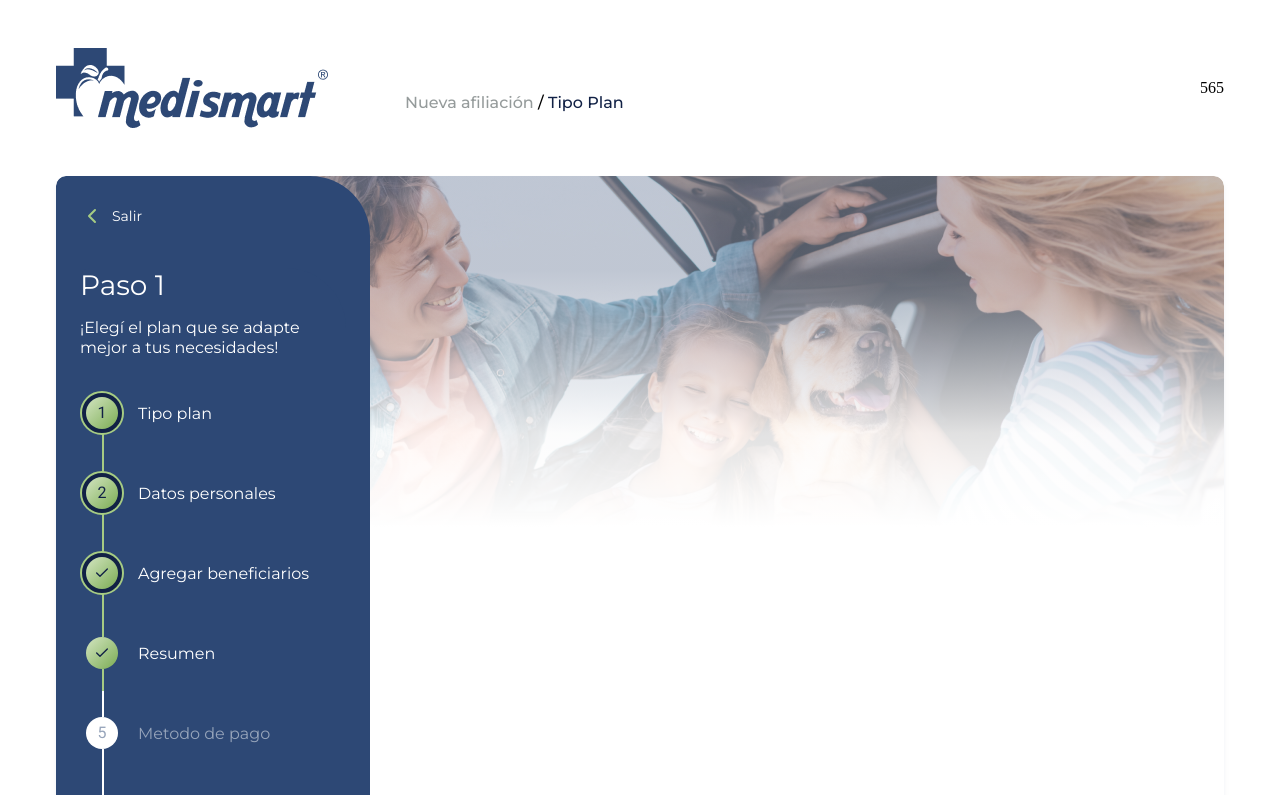
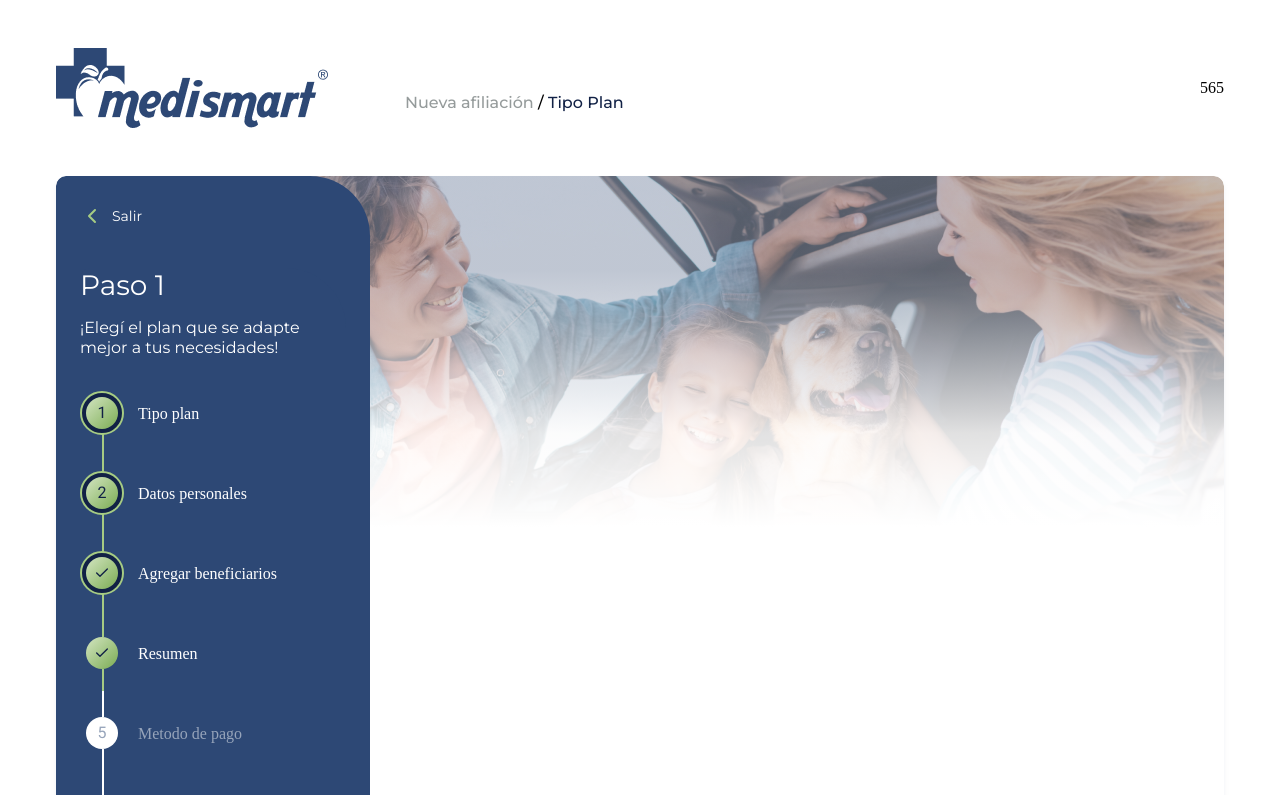
Before and after one commit to jjgarcia133z/autoafiliacion, a Next.js app: page / in a window 1280 px wide. Shown: the top 795 px of the page. Built offline with nearby package versions, Linux system fonts and the light colour scheme.

Commit message:
Se agrega font Radley

```diff
--- a/styles/globals.css
+++ b/styles/globals.css
@@ -53,81 +53,38 @@
 
   box-sizing: border-box;
 }
-p{
+p {
   line-height: 19.6px;
-}
-@font-face {
-  font-family: "Montserrat";
-  src: url("../assets/fonts/Montserrat/Montserrat-VariableFont_wght.ttf")
-    format("truetype");
-}
-@font-face {
-  font-family: "Montserrat";
-  src: url("../assets/fonts/Montserrat/static/Montserrat-Black.ttf")
-    format("truetype");
-}
-@font-face {
-  font-family: "Montserrat_bold";
-  src: url("../assets/fonts/Montserrat/static/Montserrat-Bold.ttf")
-    format("truetype");
 }
 
 @font-face {
   font-family: "Montserrat";
-  src: url("../assets/fonts/Montserrat/static/Montserrat-ExtraLight.ttf")
-    format("truetype");
+  src: url("../assets/fonts/Montserrat/Montserrat-VariableFont_wght.ttf")
+      format("truetype"),
+    url("../assets/fonts/Montserrat/static/Montserrat-Black.ttf")
+      format("truetype"),
+    url("../assets/fonts/Montserrat/static/Montserrat-ExtraLight.ttf")
+      format("truetype"),
+    url("../assets/fonts/Montserrat/static/Montserrat-Light.ttf")
+      format("truetype"),
+    url("../assets/fonts/Montserrat/static/Montserrat-Medium.ttf")
+      format("truetype"),
+    url("../assets/fonts/Montserrat/static/Montserrat-Regular.ttf")
+      format("truetype"),
+    url("../assets/fonts/Montserrat/static/Montserrat-SemiBold.ttf")
+      format("truetype"),
+    url("../assets/fonts/Montserrat/static/Montserrat-Thin.ttf")
+      format("truetype");
 }
 @font-face {
-  font-family: "Montserrat";
-  src: url("../assets/fonts/Montserrat/static/Montserrat-Light.ttf")
-    format("truetype");
-}
-@font-face {
-  font-family: "Montserrat_medium";
-  src: url("../assets/fonts/Montserrat/static/Montserrat-Medium.ttf")
-    format("truetype");
-}
-@font-face {
-  font-family: "Montserrat_regular";
-  src: url("../assets/fonts/Montserrat/static/Montserrat-Regular.ttf")
-    format("truetype");
-}
-@font-face {
-  font-family: "Montserrat";
-  src: url("../assets/fonts/Montserrat/static/Montserrat-SemiBold.ttf")
-    format("truetype");
-}
-@font-face {
-  font-family: "Montserrat";
-  src: url("../assets/fonts/Montserrat/static/Montserrat-Thin.ttf")
-    format("truetype");
-}
-@font-face {
-  font-family: "Roboto";
-  src: url("../assets/fonts/Roboto/Roboto-Regular.ttf") format("truetype");
-}
-
-@font-face {
-  font-family: "Montserrat";
-  src: url("../assets/fonts/Montserrat/Montserrat-VariableFont_wght.ttf") format("truetype"),
-       url("../assets/fonts/Montserrat/static/Montserrat-Black.ttf")
-      format("truetype"),
-    url("../assets/fonts/Montserrat/static/Montserrat-ExtraLight.ttf") format("truetype"),
-       url("../assets/fonts/Montserrat/static/Montserrat-Light.ttf")
-      format("truetype"),
-    url("../assets/fonts/Montserrat/static/Montserrat-Medium.ttf") format("truetype"),
-       url("../assets/fonts/Montserrat/static/Montserrat-Regular.ttf")
-      format("truetype"),
-    url("../assets/fonts/Montserrat/static/Montserrat-SemiBold.ttf") format("truetype"),
-       url("../assets/fonts/Montserrat/static/Montserrat-Thin.ttf")
-      format("truetype");
+  font-family: "Radley";
+  src: url("../assets/fonts/Radley/Radley-Regular.ttf") format("truetype");
 }
 
 @font-face {
   font-family: "Roboto";
   src: url("../assets/fonts/Roboto/Roboto-Regular.ttf") format("truetype");
 }
-
 
 *::-webkit-scrollbar {
   width: 0.5rem;
```
